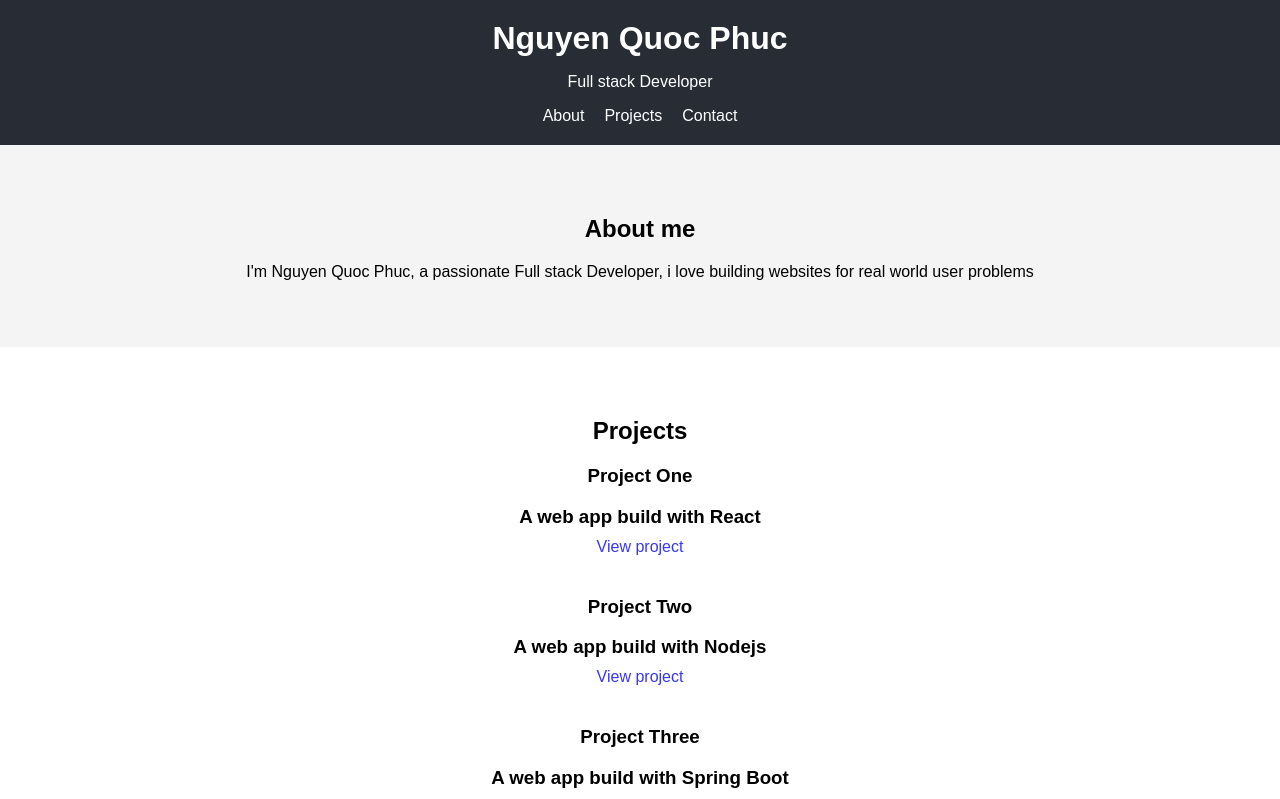
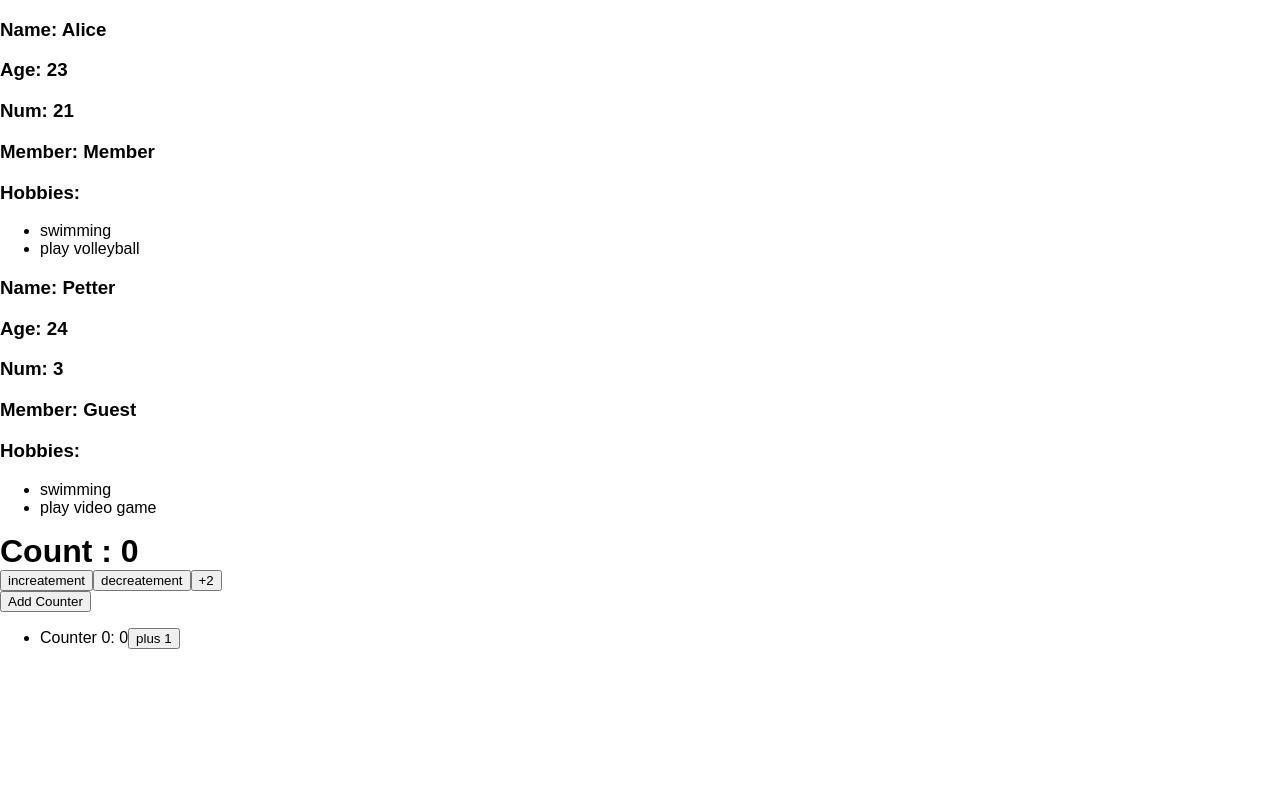
Before and after one commit to phucgigital03/practiceReactUdemy, a React (Vite) app: page / in a window 1280 px wide. Shown: the top 799 px of the page. Built offline with nearby package versions, Linux system fonts and the light colour scheme.

Commit message:
practice with state and props

```diff
--- a/eslint.config.js
+++ b/eslint.config.js
@@ -33,6 +33,7 @@ export default [
         'warn',
         { allowConstantExport: true },
       ],
+      "react/prop-types": "off"
     },
   },
 ]
--- a/src/App.jsx
+++ b/src/App.jsx
@@ -1,69 +1,99 @@
+import { useState } from 'react'
 import './App.css'
+import Profilecard from './Profilecard'
+// import About from './components/About'
+// import Contact from './components/Contact'
+// import Footer from './components/Footer'
+// import Header from './components/Header'
+// import ProjectList from './components/ProjectList'
 
 function App() {
-  const name = "Nguyen Quoc Phuc";
-  const profession = "Full stack Developer";
-  const projects = [
-    {
-      title: "Project One",
-      description: "A web app build with React",
-      link: "#"
-    },
-    {
-      title: "Project Two",
-      description: "A web app build with Nodejs",
-      link: "#"
-    },
-    {
-      title: "Project Three",
-      description: "A web app build with Spring Boot",
-      link: "#"
-    },
-  ]
+    const showHobby = (hobby)=>{
+        alert("you selected " + hobby)
+    }
+
+    const aliceProps = {
+        name:"Alice",
+        age:"23",
+        num:"2",
+        isMember: true,
+        hobbies: ["swimming","play volleyball"],
+        handleShowHobby: showHobby
+    }
+
+    const petterProps = {
+        name: "Petter",
+        age: "24",
+        num: 2,
+        isMember: false,
+        hobbies: ["swimming","play video game"],
+        handleShowHobby: showHobby
+    }
+
+    const [count,setCount] = useState(0);
+
+    const increatement = ()=>{
+      setCount(count + 1);
+    }
+
+    const decreatement = ()=>{
+      setCount(count - 1);
+    }
+
+    const plusTwice = ()=>{
+      setCount(prevC => prevC + 1);
+      setCount(prevC => prevC + 1);
+    }
+
+    const [counters,setCounter] = useState([{id: 0,value: 0}]);
+
+    const addCounter = ()=>{
+      setCounter([...counters, {id: counters.length + 1, value: 0}]);
+    }
+
+    const increatementObject = (id)=>{
+      // counters.forEach(counter => {
+      //   if(counter.id === id){
+      //     counter.value = counter.value + 1;
+      //   }
+      // })
+      // setCounter([...counters])
+
+      setCounter(counters.map(counter => {
+        return counter.id === id ? {...counter,value: counter.value + 1} : counter
+      }))
+    }
 
   return (
     <div className='App'>
-      {/* Header section */}
-      <header className='header'>
-        <h1>{name}</h1>
-        <p>{profession}</p>
-        <nav>
-          <a href='#about'>About</a>
-          <a href='#projects'>Projects</a>
-          <a href='#contact'>Contact</a>
-        </nav>
-      </header>
+      {/* <Header/>
+      <About/>
+      <ProjectList/>
+      <Contact/>
+      <Footer/> */}
+      <Profilecard {...aliceProps}/>
+      <Profilecard {...petterProps}/>
 
-      {/* About section */}
-      <section id='about' className='aboutSection'>
-        <h2>About me</h2>
-        <p>I&apos;m {name}, a passionate {profession}, i love building websites for real world user problems</p>
-      </section>
+      <h1>Count : {count}</h1>
+      <button onClick={increatement}>increatement</button>
+      <button onClick={decreatement}>decreatement</button>
+      <button onClick={plusTwice}>+2</button>
 
-      {/* Project section */}
-      <section id='projects' className='projectsSection'>
-        <h2>Projects</h2>
-        <div className='project-list'>
-          {projects.map((project,index)=>{
-            return <div key={index} className='project-item'>
-                <h3>{project.title}</h3>
-                <h3>{project.description}</h3>
-                <a href={project.link} target='_blank'>View project</a>
-            </div>
-          })}
-        </div>
-      </section>
+      <br/>
+      <button onClick={addCounter}>Add Counter</button>
+        <ul>
+          {
+            counters.map((counter)=>{
+              return (
+                <li key={counter.id}>
+                    Counter {counter.id}: {counter.value}
+                    <button onClick={()=>{increatementObject(counter.id)}}>plus 1</button>
+                </li>
+              )
+            })
+          }
+        </ul>
 
-      {/* Contact section */}
-      <section id='contact' className='contactSection'>
-      <h2>Contact me</h2>
-      <p>my email <a className='emailContact' href='mailto:phucnguyen'>phucnguyendigital2003@gmail.com</a></p>
-      </section>
-
-      {/* Footer section */}
-      <footer className='footer'>
-          <p>Copyright 2025</p>
-      </footer>
     </div>
   )
 }
--- /dev/null
+++ b/src/Profilecard.jsx
@@ -0,0 +1,22 @@
+
+function Profilecard({name,age, num,isMember,hobbies,handleShowHobby}) {
+
+  return (
+    <div>
+        <h3>Name: {name}</h3>
+        <h3>Age: {age}</h3>
+        <h3>Num: {num + 1}</h3>
+        <h3>Member: {isMember ? "Member": "Guest"}</h3>
+        <h3>Hobbies: </h3>
+        <ul>
+            {
+                hobbies.map((hobby,index)=>{
+                    return <li key={index} onClick={()=>{handleShowHobby(hobby)}}>{hobby}</li>
+                })
+            }
+        </ul>
+    </div>
+  )
+}
+
+export default Profilecard
--- /dev/null
+++ b/src/components/About.jsx
@@ -0,0 +1,14 @@
+
+
+function About(){
+    const name = "Nguyen Quoc Phuc";
+    const profession = "Full stack Developer";
+    return (
+        <section id='about' className='aboutSection'>
+        <h2>About me</h2>
+        <p>I&apos;m {name}, a passionate {profession}, i love building websites for real world user problems</p>
+      </section>
+    )
+}
+
+export default About
--- /dev/null
+++ b/src/components/Contact.jsx
@@ -0,0 +1,12 @@
+
+
+function Contact() {
+  return (
+    <section id='contact' className='contactSection'>
+      <h2>Contact me</h2>
+      <p>my email <a className='emailContact' href='mailto:phucnguyen'>phucnguyendigital2003@gmail.com</a></p>
+    </section>
+  )
+}
+
+export default Contact
--- /dev/null
+++ b/src/components/Footer.jsx
@@ -0,0 +1,10 @@
+
+function Footer() {
+  return (
+    <footer className='footer'>
+          <p>Copyright 2025</p>
+    </footer>
+  )
+}
+
+export default Footer
--- /dev/null
+++ b/src/components/Header.jsx
@@ -0,0 +1,21 @@
+
+
+
+
+function Header(){
+    const name = "Nguyen Quoc Phuc";
+    const profession = "Full stack Developer";
+    return (
+        <header className='header'>
+        <h1>{name}</h1>
+        <p>{profession}</p>
+        <nav>
+          <a href='#about'>About</a>
+          <a href='#projects'>Projects</a>
+          <a href='#contact'>Contact</a>
+        </nav>
+        </header>
+    )
+}
+
+export default Header
--- /dev/null
+++ b/src/components/ProjectList.jsx
@@ -0,0 +1,35 @@
+
+export default function ProjectList() {
+    const projects = [
+        {
+          title: "Project One",
+          description: "A web app build with React",
+          link: "#"
+        },
+        {
+          title: "Project Two",
+          description: "A web app build with Nodejs",
+          link: "#"
+        },
+        {
+          title: "Project Three",
+          description: "A web app build with Spring Boot",
+          link: "#"
+        },
+    ]
+
+  return (
+    <section id='projects' className='projectsSection'>
+        <h2>Projects</h2>
+        <div className='project-list'>
+          {projects.map((project,index)=>{
+            return <div key={index} className='project-item'>
+                <h3>{project.title}</h3>
+                <h3>{project.description}</h3>
+                <a href={project.link} target='_blank'>View project</a>
+            </div>
+          })}
+        </div>
+      </section>
+  )
+}
```
